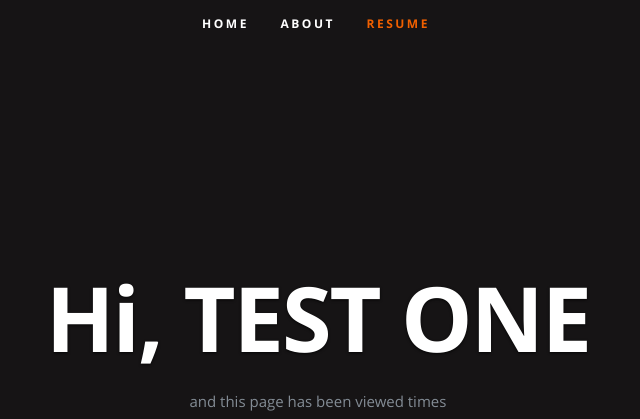
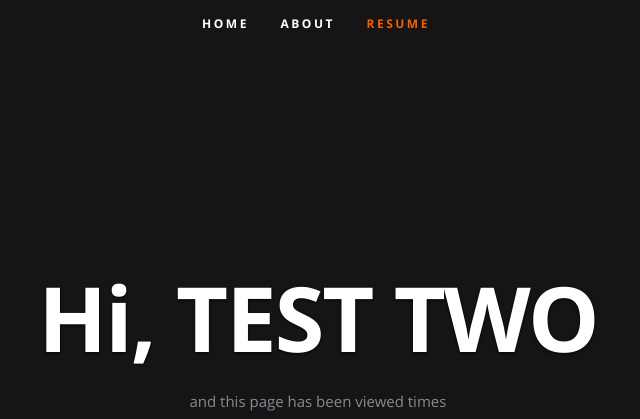
Before and after one commit to ldangelo41/azure-resume, a plain HTML site: page frontend/index.html in a window 1280 px wide. Shown: the top 419 px of the page, without its empty margins (324-964 px from the left). Drawn offline with nearby package versions, Linux system fonts and the light colour scheme; no server answers.

Commit message:
test two

```diff
--- a/frontend/index.html
+++ b/frontend/index.html
@@ -54,7 +54,7 @@
 
       <div class="row banner">
          <div class="banner-text">
-            <h1 class="responsive-headline">Hi, TEST ONE</h1>
+            <h1 class="responsive-headline">Hi, TEST TWO</h1>
 
             <p>and this page has been viewed <a id="counter"></a> times </p>
             <ul class="social">
```
Also changed, not shown: 1 other file.
